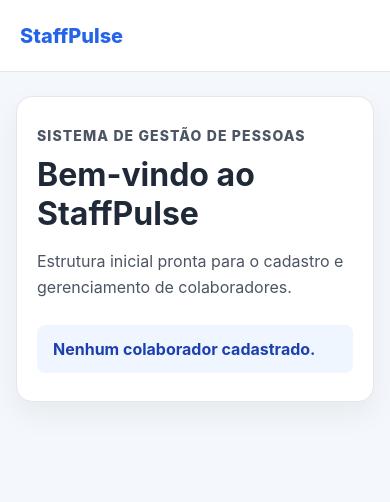
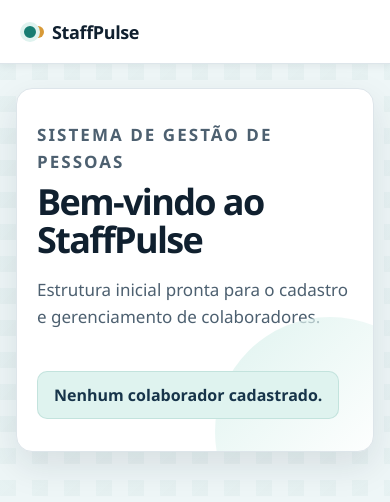
Before and after one commit to RafaelNeubaner/StaffPulse, a website with bundled scripts: page index.html in a window 390 px wide. Built offline with nearby package versions, Linux system fonts and the light colour scheme.

Commit message:
style(ui): establish StaffPulse visual identity

```diff
--- a/src/css/styles.css
+++ b/src/css/styles.css
@@ -1,12 +1,56 @@
 :root {
-  color: #1f2937;
-  background: #f4f7fb;
-  font-family:
-    Inter,
-    -apple-system,
-    BlinkMacSystemFont,
+  --color-navy-950: #10202f;
+  --color-navy-900: #17344a;
+  --color-navy-800: #21506a;
+  --color-teal-600: #177d72;
+  --color-teal-500: #25958a;
+  --color-teal-100: #dff3ef;
+  --color-sky-50: #eef6f7;
+  --color-amber-500: #d89a38;
+  --color-white: #ffffff;
+  --color-gray-900: #1c2b36;
+  --color-gray-700: #4d6070;
+  --color-gray-500: #738391;
+  --color-gray-300: #cbd5dc;
+  --color-gray-200: #dde5ea;
+  --color-gray-100: #edf2f4;
+  --color-danger-700: #9a4141;
+  --color-danger-50: #fff4f3;
+
+  --font-family:
+    "Avenir Next",
+    Avenir,
     "Segoe UI",
+    Helvetica,
+    Arial,
     sans-serif;
+
+  --space-1: 4px;
+  --space-2: 8px;
+  --space-3: 12px;
+  --space-4: 16px;
+  --space-5: 20px;
+  --space-6: 24px;
+  --space-8: 32px;
+  --space-10: 40px;
+  --space-12: 48px;
+  --space-16: 64px;
+
+  --radius-sm: 6px;
+  --radius-md: 10px;
+  --radius-lg: 16px;
+  --radius-pill: 999px;
+
+  --shadow-sm: 0 2px 8px rgb(16 32 47 / 7%);
+  --shadow-md: 0 14px 36px rgb(16 32 47 / 10%);
+  --shadow-focus: 0 0 0 4px rgb(37 149 138 / 18%);
+
+  --transition-fast: 150ms ease;
+  --transition-base: 220ms ease;
+
+  color: var(--color-gray-900);
+  background: var(--color-sky-50);
+  font-family: var(--font-family);
   font-synthesis: none;
   text-rendering: optimizeLegibility;
 }
@@ -19,6 +63,10 @@ body {
   margin: 0;
   min-width: 320px;
   min-height: 100vh;
+  background:
+    linear-gradient(135deg, rgb(37 149 138 / 4%) 25%, transparent 25%) 0 0 / 32px 32px,
+    linear-gradient(315deg, rgb(23 125 114 / 4%) 25%, transparent 25%) 16px 16px / 32px 32px,
+    var(--color-sky-50);
 }
 
 button,
@@ -28,6 +76,29 @@ textarea {
   font: inherit;
 }
 
+a,
+button,
+input,
+select,
+textarea {
+  transition:
+    color var(--transition-fast),
+    background-color var(--transition-fast),
+    border-color var(--transition-fast),
+    box-shadow var(--transition-fast),
+    transform var(--transition-fast);
+}
+
+:focus-visible {
+  outline: none;
+  box-shadow: var(--shadow-focus);
+}
+
+::selection {
+  color: var(--color-navy-950);
+  background: var(--color-teal-100);
+}
+
 .app-shell {
   min-height: 100vh;
 }
@@ -35,79 +106,206 @@ textarea {
 .app-header {
   display: flex;
   align-items: center;
-  min-height: 72px;
-  padding: 0 32px;
-  background: #ffffff;
-  border-bottom: 1px solid #e5e7eb;
+  min-height: 76px;
+  padding: 0 var(--space-8);
+  background: var(--color-white);
+  border-bottom: 1px solid var(--color-gray-200);
+  box-shadow: var(--shadow-sm);
 }
 
 .brand {
-  color: #2563eb;
-  font-size: 1.25rem;
+  display: inline-flex;
+  align-items: center;
+  gap: var(--space-3);
+  color: var(--color-navy-950);
+  font-size: 1.125rem;
   font-weight: 800;
+  letter-spacing: -0.02em;
   text-decoration: none;
+}
+
+.brand::before {
+  width: 12px;
+  height: 12px;
+  background: var(--color-teal-600);
+  border: 4px solid var(--color-teal-100);
+  border-radius: var(--radius-pill);
+  box-shadow: 8px 0 0 -4px var(--color-amber-500);
+  content: "";
+}
+
+.brand:hover {
+  color: var(--color-teal-600);
 }
 
 .app-main {
   width: min(1120px, calc(100% - 48px));
-  margin: 48px auto;
+  margin: var(--space-12) auto;
 }
 
 .welcome {
-  padding: 48px;
-  background: #ffffff;
-  border: 1px solid #e5e7eb;
-  border-radius: 16px;
-  box-shadow: 0 12px 30px rgb(15 23 42 / 6%);
+  position: relative;
+  overflow: hidden;
+  padding: var(--space-16);
+  background: var(--color-white);
+  border: 1px solid var(--color-gray-200);
+  border-radius: var(--radius-lg);
+  box-shadow: var(--shadow-md);
+}
+
+.welcome::after {
+  position: absolute;
+  right: -72px;
+  bottom: -96px;
+  width: 230px;
+  height: 230px;
+  background: linear-gradient(135deg, var(--color-teal-100), transparent 68%);
+  border-radius: 50%;
+  content: "";
+  pointer-events: none;
 }
 
 .welcome h1 {
-  margin: 8px 0 12px;
-  font-size: clamp(2rem, 5vw, 3.25rem);
+  max-width: 760px;
+  margin: var(--space-2) 0 var(--space-3);
+  color: var(--color-navy-950);
+  font-size: clamp(2.25rem, 6vw, 4rem);
+  line-height: 1.05;
+  letter-spacing: -0.045em;
 }
 
 .welcome p {
-  color: #4b5563;
+  max-width: 620px;
+  color: var(--color-gray-700);
+  font-size: 1.0625rem;
   line-height: 1.6;
 }
 
 .eyebrow {
   margin: 0;
-  color: #2563eb;
+  color: var(--color-teal-600);
   font-size: 0.875rem;
   font-weight: 800;
-  letter-spacing: 0.08em;
+  letter-spacing: 0.12em;
   text-transform: uppercase;
 }
 
 .employee-count {
-  margin-top: 24px;
-  padding: 14px 16px;
-  color: #1e40af;
-  background: #eff6ff;
-  border-radius: 8px;
+  position: relative;
+  z-index: 1;
+  display: inline-flex;
+  align-items: center;
+  min-height: 44px;
+  margin-top: var(--space-6);
+  padding: var(--space-3) var(--space-4);
+  color: var(--color-navy-900);
+  background: var(--color-teal-100);
+  border: 1px solid rgb(23 125 114 / 14%);
+  border-radius: var(--radius-md);
   font-weight: 700;
 }
 
 .storage-status:not(:empty) {
-  margin-top: 12px;
-  padding: 12px 16px;
-  color: #991b1b;
-  background: #fef2f2;
-  border-radius: 8px;
+  position: relative;
+  z-index: 1;
+  margin-top: var(--space-3);
+  padding: var(--space-3) var(--space-4);
+  color: var(--color-danger-700);
+  background: var(--color-danger-50);
+  border: 1px solid rgb(154 65 65 / 14%);
+  border-radius: var(--radius-md);
+}
+
+button {
+  min-height: 44px;
+  padding: var(--space-3) var(--space-5);
+  color: var(--color-white);
+  background: var(--color-teal-600);
+  border: 1px solid var(--color-teal-600);
+  border-radius: var(--radius-md);
+  cursor: pointer;
+}
+
+button:hover {
+  background: var(--color-navy-800);
+  border-color: var(--color-navy-800);
+  box-shadow: var(--shadow-sm);
+  transform: translateY(-1px);
+}
+
+button:active {
+  box-shadow: none;
+  transform: translateY(0);
+}
+
+button:disabled,
+input:disabled,
+select:disabled,
+textarea:disabled {
+  cursor: not-allowed;
+  opacity: 0.58;
+  box-shadow: none;
+  transform: none;
+}
+
+input,
+select,
+textarea {
+  color: var(--color-gray-900);
+  background: var(--color-white);
+  border: 1px solid var(--color-gray-300);
+  border-radius: var(--radius-md);
+}
+
+input:hover,
+select:hover,
+textarea:hover {
+  border-color: var(--color-gray-500);
+}
+
+input:focus,
+select:focus,
+textarea:focus {
+  border-color: var(--color-teal-500);
+  box-shadow: var(--shadow-focus);
+  outline: none;
+}
+
+.is-success {
+  color: var(--color-teal-600);
+  background: var(--color-teal-100);
+}
+
+.is-error {
+  color: var(--color-danger-700);
+  background: var(--color-danger-50);
 }
 
 @media (max-width: 600px) {
   .app-header {
-    padding: 0 20px;
+    min-height: 64px;
+    padding: 0 var(--space-5);
   }
 
   .app-main {
     width: calc(100% - 32px);
-    margin: 24px auto;
+    margin: var(--space-6) auto;
   }
 
   .welcome {
-    padding: 28px 20px;
+    padding: var(--space-8) var(--space-5);
+  }
+
+  .welcome h1 {
+    font-size: 2.25rem;
   }
 }
+
+@media (prefers-reduced-motion: reduce) {
+  *,
+  *::before,
+  *::after {
+    scroll-behavior: auto !important;
+    transition-duration: 0.01ms !important;
+  }
+}
```
